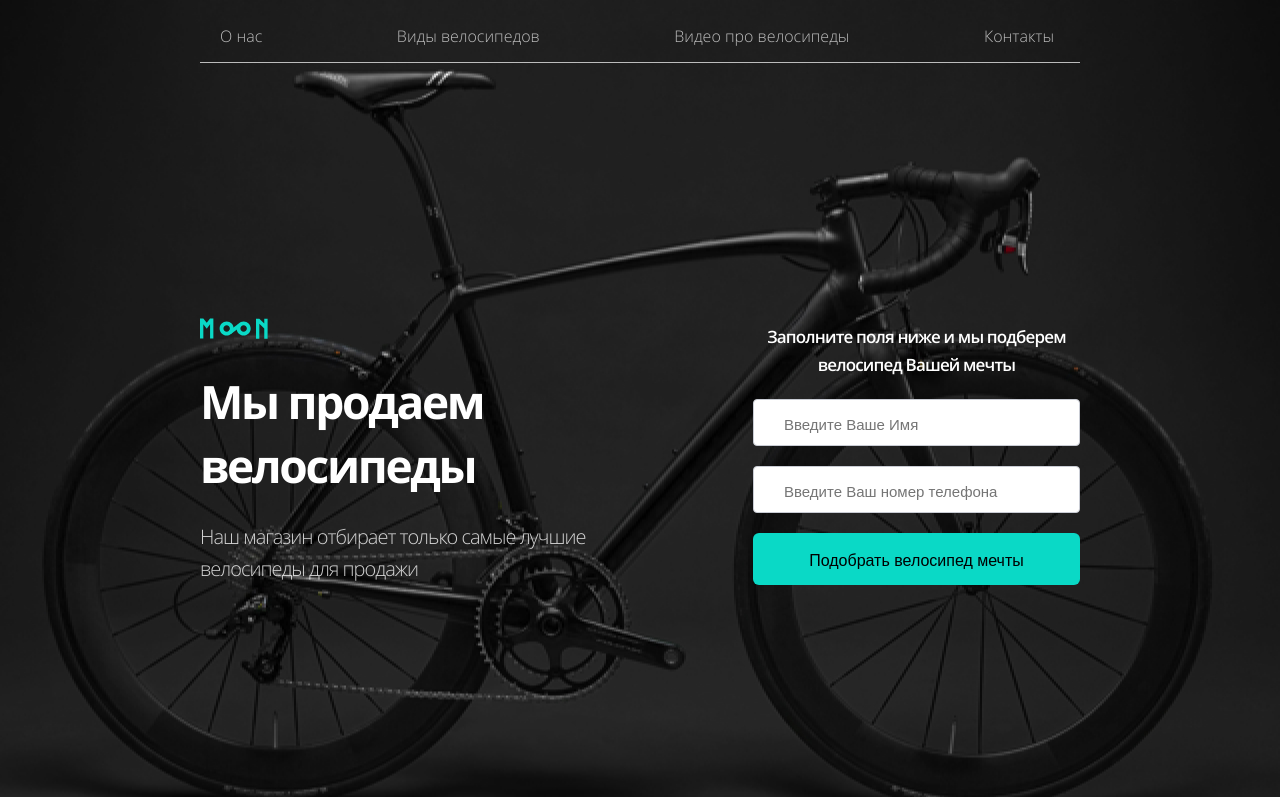
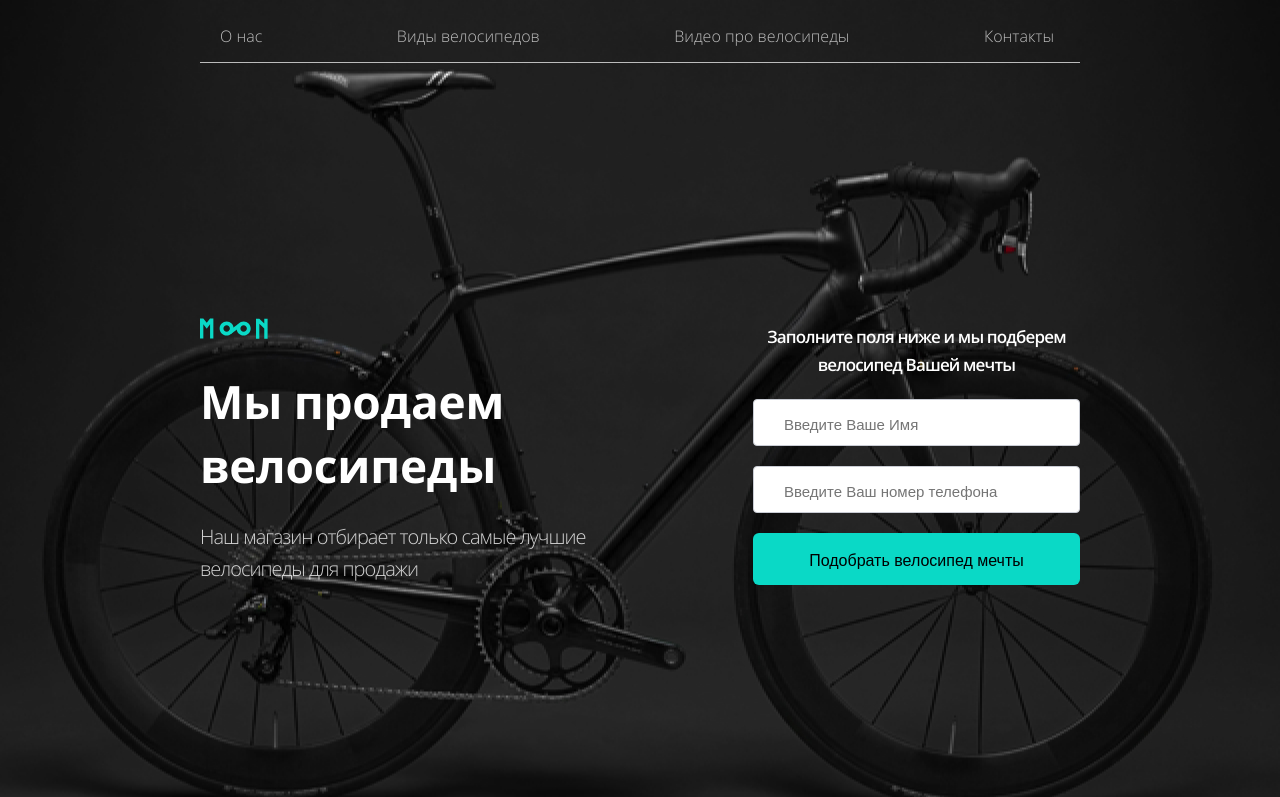
Before and after one commit to kotovi4/bicycles, a website: page source/index.html in a window 1280 px wide. Shown: the top 797 px of the page. Drawn offline with nearby package versions, Linux system fonts and the light colour scheme; files that its build step writes are made by us from their sources; files whose address does not match are found by name.

```diff
--- a/source/sass/blocks/intro.scss
+++ b/source/sass/blocks/intro.scss
@@ -19,7 +19,7 @@
   font-weight: 700;
   font-size: 46px;
   line-height: 64px;
-  letter-spacing: -0.05em;
+  letter-spacing: -0.005em;
   color: $white;
 
   @media (max-width: $tablet-width) {
```
Also changed, not shown: build/css/style.min.css, 1 other file.
